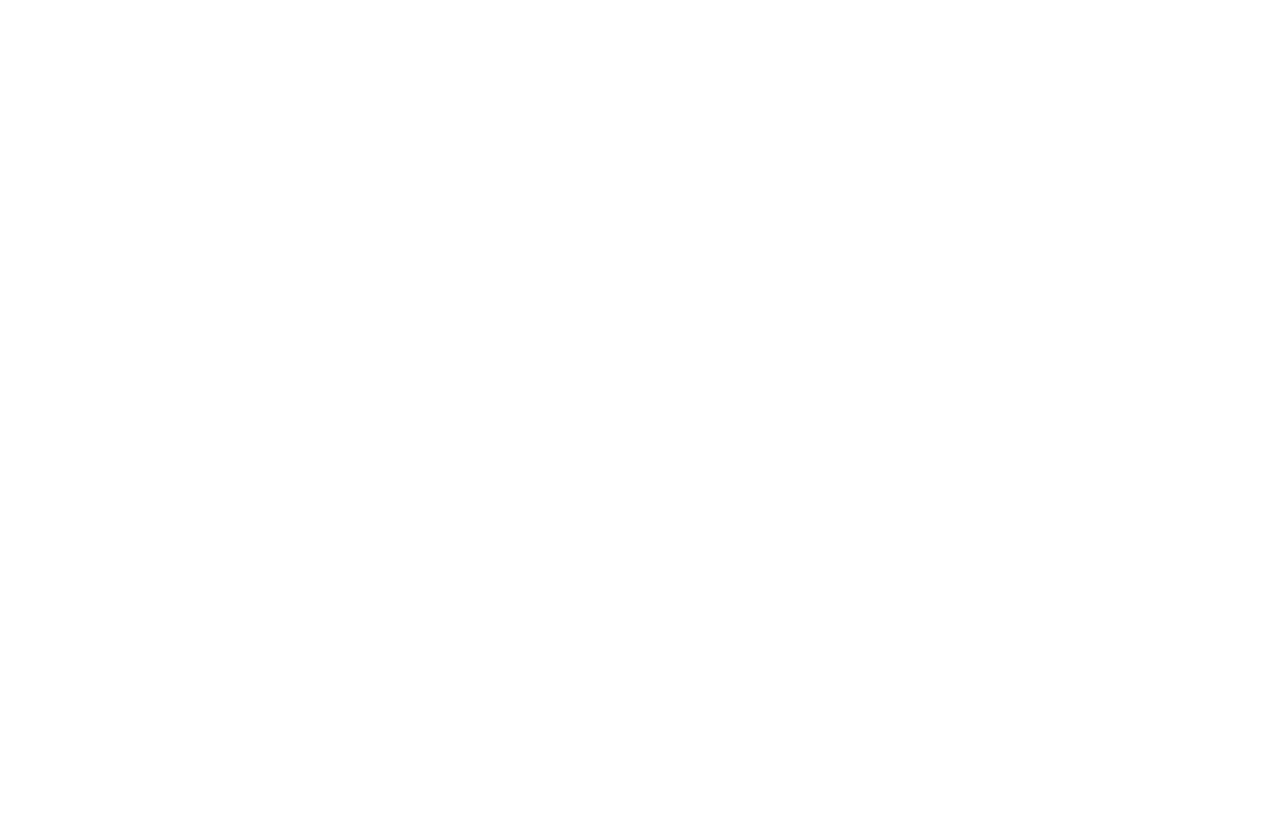
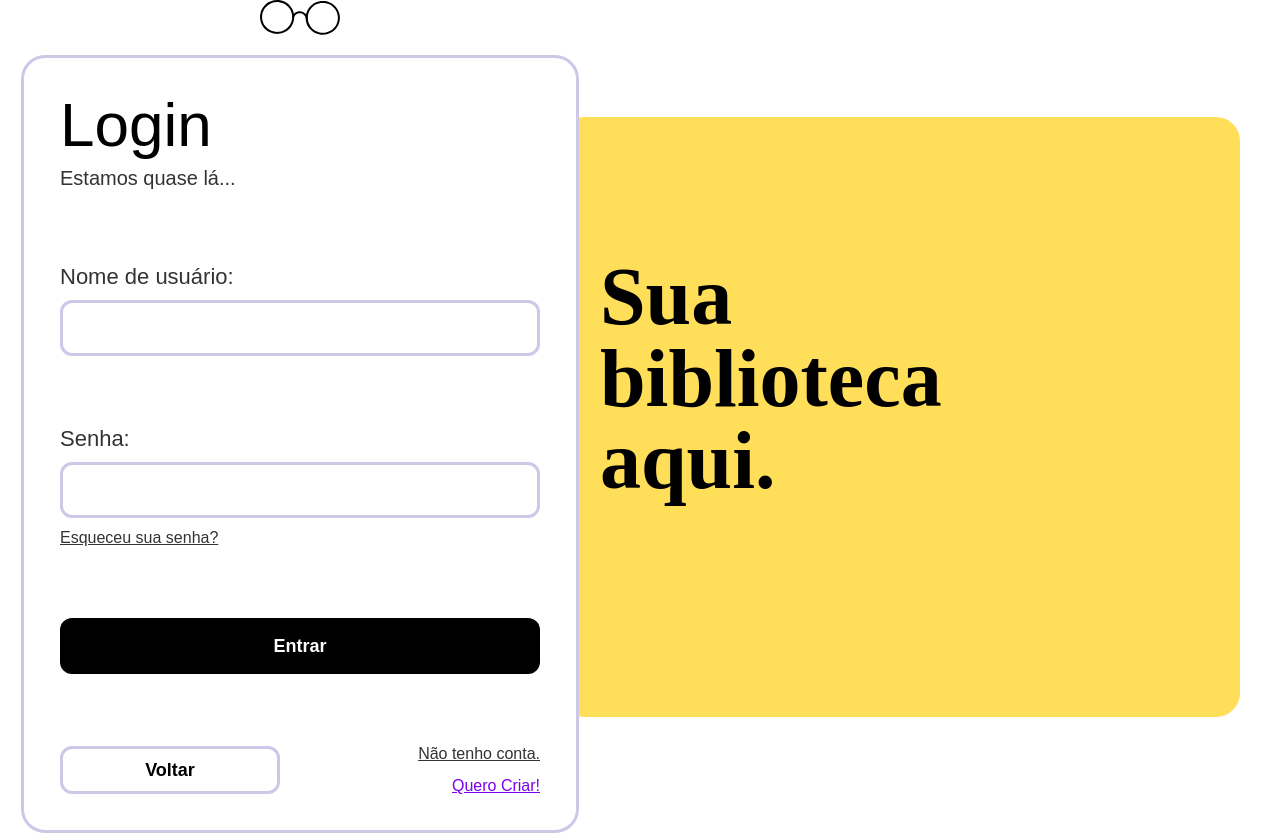
Before and after one commit to leonardobarbonabreu/Trabalho_Programacao_Web, a plain HTML site: page pag7/index.html in a window 1280 px wide. Before the commit the page ends 800 px from the top, so only its background shows below. Drawn offline with Linux system fonts and the light colour scheme.

Commit message:
(Exercício 7) - Pagina de login feita

```diff
--- a/pag7/index.html
+++ b/pag7/index.html
@@ -8,9 +8,50 @@
     <title>Minha página webos</title>
 </head>
 <body>
+<!-- 7 - Página de Login:
+● Tag HTML: <input>
+● Propriedade CSS: border
+Crie uma página de login com campos para nome de usuário e senha utilizando a
+tag <input>. Estilize os campos de entrada aplicando a propriedade border. -->
     <header>
     </header>
     <main>
+        <div class="form-login-area">
+            <img class="logoLivraria" src="LogoLivraria.svg" alt="">
+            <form id="form-login" action="">
+
+                <div class="login-area">
+                    <h1>Login</h1>
+                    <p>Estamos quase lá...</p>
+                </div>
+
+                <div class="input-area">
+                    <label class="form-label" for="username">Nome de usuário:</label>
+                    <input class="form-input" type="text" id="username" name="username" required>
+                </div>
+
+                <div class="input-area">
+                    <label class="form-label" for="password">Senha:</label>
+                    <input class="form-input" type="password" id="password" name="password" required>
+                    <a href="" class="form-link">Esqueceu sua senha?</a>
+                </div>
+
+                <button class="form-btn-entrar" type="submit">Entrar</button>
+
+                <div class="form-rodape">
+                    <button class="form-btn-voltar" type="button">Voltar</button>
+                    <div>
+                        <a href="" class="form-link">Não tenho conta.</a>
+                        <a href="" id="criar-conta-link" class="form-link">Quero Criar!</a>
+                    </div>
+                </div>
+            </form>
+
+        </div>
+        <div class="painel">
+            <h2>Sua biblioteca aqui.</h2>
+            <img class="logoLivraria-painel" src="LogoLivraria.svg" alt="">
+        </div>
     </main>
     <footer></footer>
 </body>
--- a/pag7/style.css
+++ b/pag7/style.css
@@ -0,0 +1,238 @@
+main {
+    width: 100%;
+    height: 100%;
+    display: flex;
+    justify-content: center;
+    align-items: center;
+    margin: 0;
+}
+
+@media (orientation: portrait) {
+    main {
+        flex-direction: column-reverse;
+    }
+
+}
+/* Estilos para orientação paisagem */
+@media (orientation: landscape) {
+    main {
+        flex-direction: row;
+    }
+}
+
+p {
+    font-size: 20px;
+    color: #333;
+    font-family: Arial, Helvetica, sans-serif;
+    margin: 12px 0 0 0;
+}
+
+h1 {
+    font-size: 62px;
+    margin: 0;
+    font-family: Arial, Helvetica, sans-serif;
+}
+
+.form-login-area {
+    width: 100%;
+    max-width: 600px;
+    display: flex;
+    justify-content: center;
+    flex-direction: column;
+    align-items: center;
+}
+
+.login-area {
+    height: 200px;
+    max-height: 100px;
+    display: flex;
+    flex-direction: column;
+    align-items: start;
+}
+
+.painel {
+    width: 100%;
+    height: 100%;
+    background-color: #ffde59;
+    display: flex;
+    flex-direction: column;
+    justify-content: center;
+    position: relative;
+    z-index: -1;
+}
+
+@media (orientation: portrait) {
+    .painel {
+        margin: 0;
+        width: 100%;
+        padding: 26px;
+        height: 400px;
+    }
+
+    .painel .logoLivraria-painel{
+        margin: auto;
+        padding: 36px;
+        visibility: visible;
+    }
+
+    .logoLivraria {
+        visibility: hidden;
+    }
+
+}
+/* Estilos para orientação paisagem */
+@media (orientation: landscape) {
+    .painel {
+        max-width: 700px;
+        height: 600px;
+        right: 40px;
+        border-radius: 24px;
+    }
+
+    .painel .logoLivraria-painel{
+        visibility: hidden;
+    }
+
+    .logoLivraria {
+        visibility: visible;
+    }
+}
+
+h2 {
+    margin-left: 40px;
+    font-size: 82px;
+    width: 300px;
+    margin-bottom: 20px;
+    font-family: 'Times New Roman', Times, serif;
+    font-weight: 800;
+}
+
+.logoLivraria {
+    width: 100%;
+    max-width: 80px;
+    margin-bottom: 20px;
+}
+
+.logoLivraria-painel {
+    width: 100%;
+    max-width: 80px;
+    margin-bottom: 20px;
+}
+
+#form-login {
+    background: white;
+    padding: 36px;
+    width: 100%;
+    max-width: 480px;
+    height: 700px;
+    display: flex;
+    flex-direction: column;
+    /* gap: 70px; */
+    border-radius: 24px;
+    border: 3px solid #cdc7e8;
+    justify-content: space-between;
+}
+
+.form-btn-voltar {
+    width: 100%;
+    max-width: 220px;
+    height: 48px;
+    border-radius: 12px;
+    background-color: transparent;
+    border: 3px solid #cdc7e8;
+    font-size: 18px;
+    font-weight: 600;
+    cursor: pointer;
+}
+
+@media (orientation: portrait) {
+    #form-login {
+        max-width: 80%;
+    }
+
+    .form-btn-voltar {
+        max-width: 120px;
+    }
+
+
+}
+/* Estilos para orientação paisagem */
+@media (orientation: landscape) {
+
+#form-login {
+    background: white;
+    padding: 36px;
+    width: 100%;
+    max-width: 480px;
+    height: 700px;
+    display: flex;
+    flex-direction: column;
+    /* gap: 70px; */
+    border-radius: 24px;
+    border: 3px solid #cdc7e8;
+    justify-content: space-between;
+}
+
+}
+
+
+
+.input-area {
+    display: flex;
+    flex-direction: column;
+    gap: 12px;
+}
+
+.form-input {
+    border-radius: 12px;
+    border: 3px solid #cdc7e8;
+    height: 48px;
+}
+
+.form-label {
+    font-size: 22px;
+    color: #333;
+    font-family: Arial, Helvetica, sans-serif;
+}
+
+.form-btn-entrar {
+    width: 100%;
+    height: 56px;
+    border-radius: 12px;
+    background-color: black;
+    border: none;
+    font-size: 18px;
+    font-weight: 600;
+    cursor: pointer;
+    color: white;
+}
+
+.form-rodape {
+    display: flex;
+    justify-content: space-between;
+    gap: 8px;
+}
+
+.form-rodape div {
+    display: flex;
+    flex-direction: column;
+    justify-content: space-between;
+    text-align: end;
+    margin: 0;
+}
+
+
+.form-link {
+    font-size: 16px;
+    color: #333;
+    font-family: Arial, Helvetica, sans-serif;
+    text-decoration: none;
+    text-decoration: underline;
+}
+
+#criar-conta-link{
+    color: #7c01f0;
+    font-family: Arial, Helvetica, sans-serif;
+    text-decoration: none;
+    text-decoration: underline;
+}
```
Also changed, not shown: pag7/LogoLivraria.svg (added).
